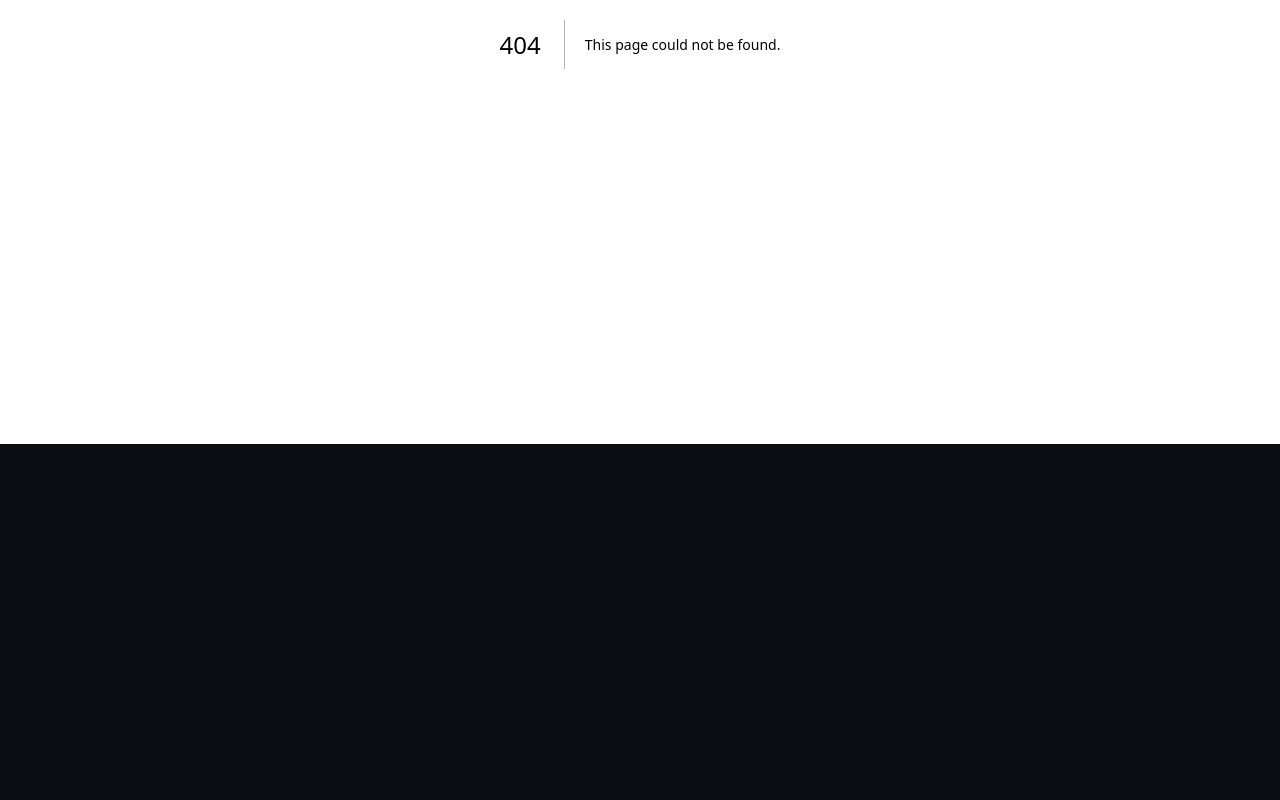
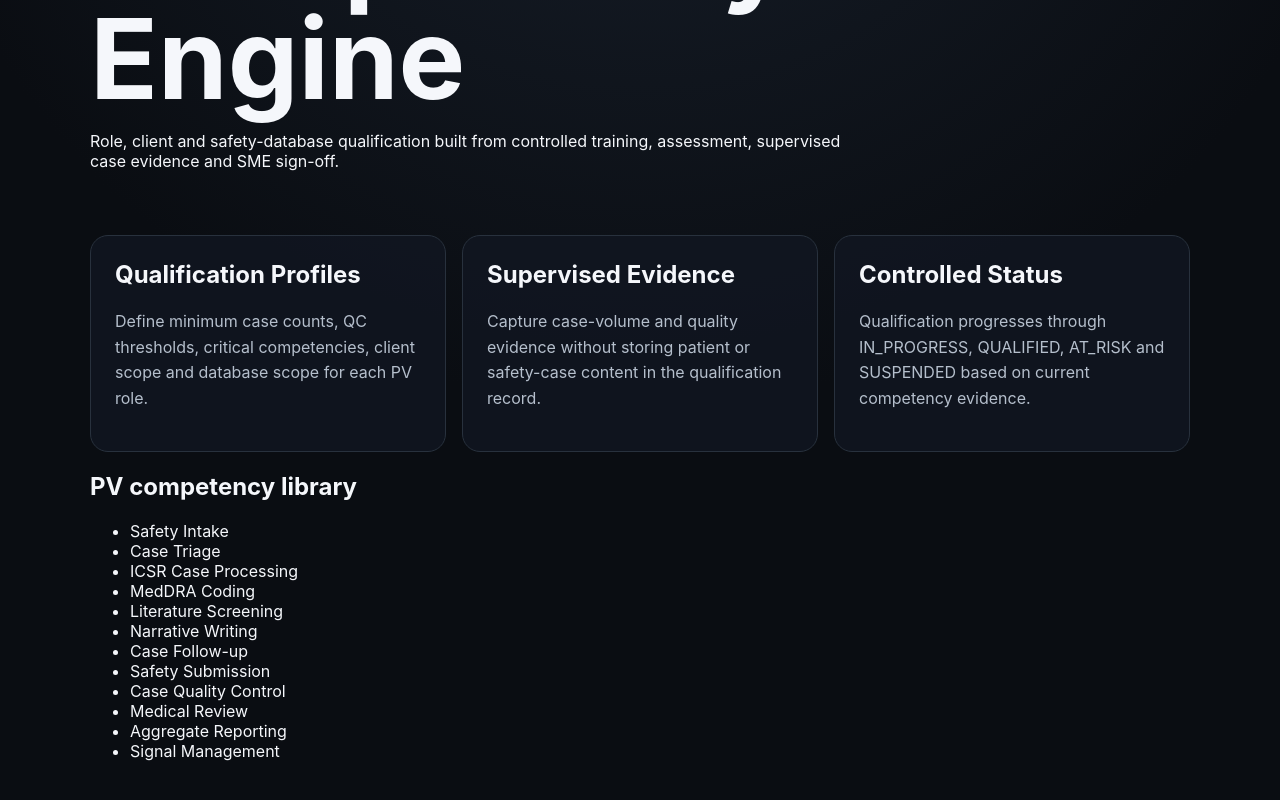
Before and after one commit to madhupadishala/theclinixai-qualityone, a Next.js app: page /pv in a window 1280 px wide. Before the commit this address had no page. Shown: the part 356-1156 px from the top of the page. Before the commit the page ends 800 px from the top, so only its background shows below. Built offline with nearby package versions, Linux system fonts and the light colour scheme.

Commit message:
feat: add PV competency workspace

```diff
--- /dev/null
+++ b/app/pv/page.tsx
@@ -0,0 +1,44 @@
+export default function PvCompetencyPage() {
+  const competencies = [
+    'Safety Intake',
+    'Case Triage',
+    'ICSR Case Processing',
+    'MedDRA Coding',
+    'Literature Screening',
+    'Narrative Writing',
+    'Case Follow-up',
+    'Safety Submission',
+    'Case Quality Control',
+    'Medical Review',
+    'Aggregate Reporting',
+    'Signal Management',
+  ];
+
+  return (
+    <main className="shell">
+      <section className="hero">
+        <p className="eyebrow">TheClinixAI QualityOne</p>
+        <h1>PV Competency Engine</h1>
+        <p>Role, client and safety-database qualification built from controlled training, assessment, supervised case evidence and SME sign-off.</p>
+      </section>
+      <section className="grid">
+        <article className="card">
+          <h2>Qualification Profiles</h2>
+          <p>Define minimum case counts, QC thresholds, critical competencies, client scope and database scope for each PV role.</p>
+        </article>
+        <article className="card">
+          <h2>Supervised Evidence</h2>
+          <p>Capture case-volume and quality evidence without storing patient or safety-case content in the qualification record.</p>
+        </article>
+        <article className="card">
+          <h2>Controlled Status</h2>
+          <p>Qualification progresses through IN_PROGRESS, QUALIFIED, AT_RISK and SUSPENDED based on current competency evidence.</p>
+        </article>
+      </section>
+      <section className="card">
+        <h2>PV competency library</h2>
+        <ul>{competencies.map((item) => <li key={item}>{item}</li>)}</ul>
+      </section>
+    </main>
+  );
+}
```
